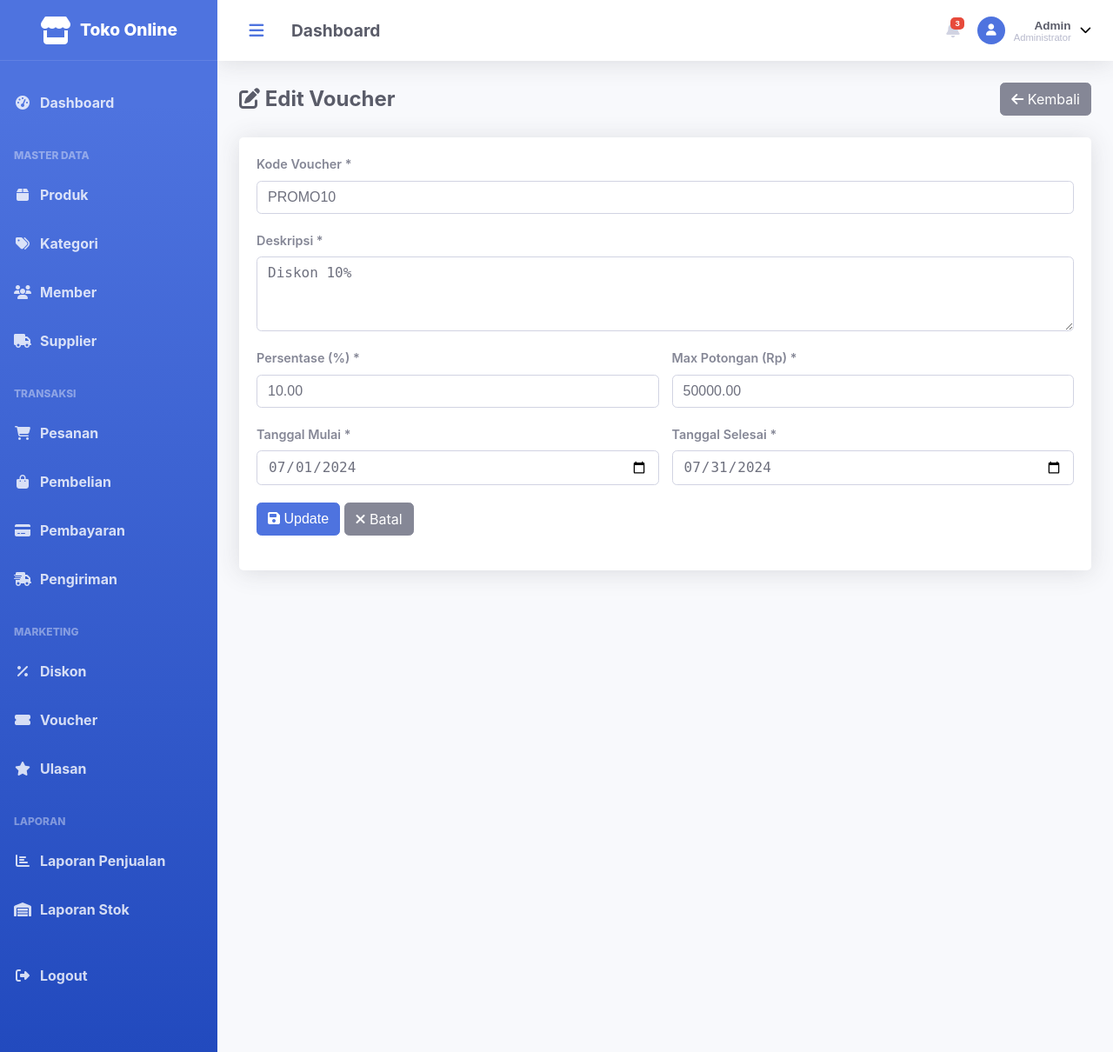
After one commit to suryo/template-toko-online-html-bootstrap5, a PHP site: page /belajar-web/admin/voucher/edit.php?id=1 in a window 1280 px wide. The commit adds this page. Shown: the whole page at 87% size. Run offline with PHP 8.4, Linux system fonts and the light colour scheme; a user stored in the database is signed in; data comes from the database, SQL or seed files in the repository.

Commit message:
fix url voucher

```diff
--- a/admin/includes/sidebar.php
+++ b/admin/includes/sidebar.php
@@ -1,3 +1,9 @@
+<?php
+// Get base URL for admin panel
+$protocol = isset($_SERVER['HTTPS']) && $_SERVER['HTTPS'] === 'on' ? 'https' : 'http';
+$host = $_SERVER['HTTP_HOST'];
+$base_url = $protocol . '://' . $host . '/template-toko-online-html-bootstrap5/admin/';
+?>
 <aside class="sidebar">
     <div class="sidebar-header">
         <div class="logo">
@@ -7,7 +13,7 @@
     </div>
 
     <nav class="sidebar-nav">
-        <a href="dashboard.php" class="nav-item active">
+        <a href="<?php echo $base_url; ?>dashboard.php" class="nav-item active">
             <i class="fas fa-tachometer-alt"></i>
             <span>Dashboard</span>
         </a>
@@ -15,22 +21,22 @@
         <div class="nav-section">
             <div class="nav-section-title">Master Data</div>
 
-            <a href="products.php" class="nav-item">
+            <a href="<?php echo $base_url; ?>products.php" class="nav-item">
                 <i class="fas fa-box"></i>
                 <span>Produk</span>
             </a>
 
-            <a href="categories.php" class="nav-item">
+            <a href="<?php echo $base_url; ?>categories.php" class="nav-item">
                 <i class="fas fa-tags"></i>
                 <span>Kategori</span>
             </a>
 
-            <a href="members.php" class="nav-item">
+            <a href="<?php echo $base_url; ?>members.php" class="nav-item">
                 <i class="fas fa-users"></i>
                 <span>Member</span>
             </a>
 
-            <a href="suppliers.php" class="nav-item">
+            <a href="<?php echo $base_url; ?>suppliers.php" class="nav-item">
                 <i class="fas fa-truck"></i>
                 <span>Supplier</span>
             </a>
@@ -39,22 +45,22 @@
         <div class="nav-section">
             <div class="nav-section-title">Transaksi</div>
 
-            <a href="orders.php" class="nav-item">
+            <a href="<?php echo $base_url; ?>orders.php" class="nav-item">
                 <i class="fas fa-shopping-cart"></i>
                 <span>Pesanan</span>
             </a>
 
-            <a href="purchases.php" class="nav-item">
+            <a href="<?php echo $base_url; ?>purchases.php" class="nav-item">
                 <i class="fas fa-shopping-bag"></i>
                 <span>Pembelian</span>
             </a>
 
-            <a href="payments.php" class="nav-item">
+            <a href="<?php echo $base_url; ?>payments.php" class="nav-item">
                 <i class="fas fa-credit-card"></i>
                 <span>Pembayaran</span>
             </a>
 
-            <a href="shipments.php" class="nav-item">
+            <a href="<?php echo $base_url; ?>shipments.php" class="nav-item">
                 <i class="fas fa-shipping-fast"></i>
                 <span>Pengiriman</span>
             </a>
@@ -63,17 +69,17 @@
         <div class="nav-section">
             <div class="nav-section-title">Marketing</div>
 
-            <a href="discounts.php" class="nav-item">
+            <a href="<?php echo $base_url; ?>discounts.php" class="nav-item">
                 <i class="fas fa-percent"></i>
                 <span>Diskon</span>
             </a>
 
-            <a href="vouchers.php" class="nav-item">
+            <a href="<?php echo $base_url; ?>voucher/index.php" class="nav-item">
                 <i class="fas fa-ticket-alt"></i>
                 <span>Voucher</span>
             </a>
 
-            <a href="reviews.php" class="nav-item">
+            <a href="<?php echo $base_url; ?>reviews.php" class="nav-item">
                 <i class="fas fa-star"></i>
                 <span>Ulasan</span>
             </a>
@@ -82,12 +88,12 @@
         <div class="nav-section">
             <div class="nav-section-title">Laporan</div>
 
-            <a href="reports.php" class="nav-item">
+            <a href="<?php echo $base_url; ?>reports.php" class="nav-item">
                 <i class="fas fa-chart-bar"></i>
                 <span>Laporan Penjualan</span>
             </a>
 
-            <a href="stock-report.php" class="nav-item">
+            <a href="<?php echo $base_url; ?>stock-report.php" class="nav-item">
                 <i class="fas fa-warehouse"></i>
                 <span>Laporan Stok</span>
             </a>
@@ -95,7 +101,7 @@
     </nav>
 
     <div class="sidebar-footer">
-        <a href="logout.php" class="nav-item">
+        <a href="<?php echo $base_url; ?>logout.php" class="nav-item">
             <i class="fas fa-sign-out-alt"></i>
             <span>Logout</span>
         </a>
@@ -103,11 +109,11 @@
 </aside>
 
 <script>
-    // Set active menu
-    const currentPage = window.location.pathname.split('/').pop();
+    // Set active menu based on current URL
+    const currentUrl = window.location.href;
     document.querySelectorAll('.nav-item').forEach(item => {
         item.classList.remove('active');
-        if (item.getAttribute('href') === currentPage) {
+        if (item.href === currentUrl || currentUrl.includes(item.getAttribute('href'))) {
             item.classList.add('active');
         }
     });
--- /dev/null
+++ b/admin/voucher/edit.php
@@ -0,0 +1,217 @@
+<?php
+session_start();
+
+// Check if admin is logged in
+if (!isset($_SESSION['admin_id'])) {
+    header('Location: ../login.php');
+    exit;
+}
+
+require_once __DIR__ . '/../../config/koneksi.php';
+
+$error = '';
+$success = '';
+$id = isset($_GET['id']) ? (int)$_GET['id'] : 0;
+
+if ($id <= 0) {
+    header('Location: index.php');
+    exit;
+}
+
+// Get voucher data
+$sql = "SELECT * FROM voucher WHERE id = ?";
+$stmt = mysqli_prepare($conn, $sql);
+mysqli_stmt_bind_param($stmt, 'i', $id);
+mysqli_stmt_execute($stmt);
+$result = mysqli_stmt_get_result($stmt);
+$voucher = mysqli_fetch_assoc($result);
+mysqli_stmt_close($stmt);
+
+if (!$voucher) {
+    header('Location: index.php');
+    exit;
+}
+
+if ($_SERVER['REQUEST_METHOD'] === 'POST') {
+    $kode_voucher = trim($_POST['kode_voucher'] ?? '');
+    $deskripsi = trim($_POST['deskripsi'] ?? '');
+    $persentase = trim($_POST['persentase'] ?? '');
+    $max_potongan = trim($_POST['max_potongan'] ?? '');
+    $tanggal_mulai = trim($_POST['tanggal_mulai'] ?? '');
+    $tanggal_selesai = trim($_POST['tanggal_selesai'] ?? '');
+
+    // Validation
+    if (empty($kode_voucher) || empty($deskripsi) || empty($persentase) || empty($max_potongan) || empty($tanggal_mulai) || empty($tanggal_selesai)) {
+        $error = 'Semua field wajib diisi!';
+    } elseif (!is_numeric($persentase) || $persentase < 0 || $persentase > 100) {
+        $error = 'Persentase harus antara 0-100!';
+    } elseif (!is_numeric($max_potongan) || $max_potongan < 0) {
+        $error = 'Max potongan harus berupa angka positif!';
+    } elseif (strtotime($tanggal_selesai) < strtotime($tanggal_mulai)) {
+        $error = 'Tanggal selesai harus setelah tanggal mulai!';
+    } else {
+        // Check if voucher code already exists (except current voucher)
+        $checkSql = "SELECT id FROM voucher WHERE kode_voucher = ? AND id != ?";
+        $checkStmt = mysqli_prepare($conn, $checkSql);
+        mysqli_stmt_bind_param($checkStmt, 'si', $kode_voucher, $id);
+        mysqli_stmt_execute($checkStmt);
+        $checkResult = mysqli_stmt_get_result($checkStmt);
+
+        if (mysqli_num_rows($checkResult) > 0) {
+            $error = 'Kode voucher sudah digunakan!';
+        } else {
+            // Update voucher
+            $sql = "UPDATE voucher SET kode_voucher = ?, deskripsi = ?, persentase = ?, max_potongan = ?,
+                    tanggal_mulai = ?, tanggal_selesai = ? WHERE id = ?";
+            $stmt = mysqli_prepare($conn, $sql);
+            mysqli_stmt_bind_param(
+                $stmt,
+                'ssddssi',
+                $kode_voucher,
+                $deskripsi,
+                $persentase,
+                $max_potongan,
+                $tanggal_mulai,
+                $tanggal_selesai,
+                $id
+            );
+
+            if (mysqli_stmt_execute($stmt)) {
+                $success = 'Voucher berhasil diupdate!';
+                // Reload voucher data
+                $voucher['kode_voucher'] = $kode_voucher;
+                $voucher['deskripsi'] = $deskripsi;
+                $voucher['persentase'] = $persentase;
+                $voucher['max_potongan'] = $max_potongan;
+                $voucher['tanggal_mulai'] = $tanggal_mulai;
+                $voucher['tanggal_selesai'] = $tanggal_selesai;
+            } else {
+                $error = 'Gagal mengupdate voucher: ' . mysqli_error($conn);
+            }
+            mysqli_stmt_close($stmt);
+        }
+        mysqli_stmt_close($checkStmt);
+    }
+}
+?>
+<!DOCTYPE html>
+<html lang="id">
+
+<head>
+    <meta charset="UTF-8">
+    <meta name="viewport" content="width=device-width, initial-scale=1.0">
+    <title>Edit Voucher - Admin Panel</title>
+    <link rel="stylesheet" href="../assets/css/admin.css">
+    <link rel="stylesheet" href="https://cdnjs.cloudflare.com/ajax/libs/font-awesome/6.4.0/css/all.min.css">
+    <style>
+        .alert {
+            padding: 12px 20px;
+            margin-bottom: 20px;
+            border-radius: 4px;
+            font-size: 14px;
+        }
+
+        .alert-success {
+            background-color: #d4edda;
+            color: #155724;
+            border: 1px solid #c3e6cb;
+        }
+
+        .alert-danger {
+            background-color: #f8d7da;
+            color: #721c24;
+            border: 1px solid #f5c6cb;
+        }
+    </style>
+</head>
+
+<body>
+    <?php include '../includes/sidebar.php'; ?>
+
+    <div class="main-content">
+        <?php include '../includes/topbar.php'; ?>
+
+        <div class="content-wrapper">
+            <div class="page-header">
+                <h1><i class="fas fa-edit"></i> Edit Voucher</h1>
+                <a href="index.php" class="btn btn-secondary">
+                    <i class="fas fa-arrow-left"></i> Kembali
+                </a>
+            </div>
+
+            <?php if ($success): ?>
+                <div class="alert alert-success">
+                    <i class="fas fa-check-circle"></i> <?php echo htmlspecialchars($success); ?>
+                </div>
+            <?php endif; ?>
+
+            <?php if ($error): ?>
+                <div class="alert alert-danger">
+                    <i class="fas fa-exclamation-circle"></i> <?php echo htmlspecialchars($error); ?>
+                </div>
+            <?php endif; ?>
+
+            <div class="card">
+                <div class="card-body">
+                    <form method="POST" action="">
+                        <div class="form-group">
+                            <label>Kode Voucher *</label>
+                            <input type="text" name="kode_voucher" class="form-control" required
+                                value="<?php echo htmlspecialchars($voucher['kode_voucher']); ?>"
+                                placeholder="Contoh: PROMO10">
+                        </div>
+
+                        <div class="form-group">
+                            <label>Deskripsi *</label>
+                            <textarea name="deskripsi" class="form-control" rows="3" required
+                                placeholder="Deskripsi voucher"><?php echo htmlspecialchars($voucher['deskripsi']); ?></textarea>
+                        </div>
+
+                        <div class="form-row">
+                            <div class="form-group">
+                                <label>Persentase (%) *</label>
+                                <input type="number" name="persentase" class="form-control" required
+                                    min="0" max="100" step="0.01"
+                                    value="<?php echo htmlspecialchars($voucher['persentase']); ?>"
+                                    placeholder="0.00">
+                            </div>
+
+                            <div class="form-group">
+                                <label>Max Potongan (Rp) *</label>
+                                <input type="number" name="max_potongan" class="form-control" required
+                                    min="0" step="0.01"
+                                    value="<?php echo htmlspecialchars($voucher['max_potongan']); ?>"
+                                    placeholder="50000">
+                            </div>
+                        </div>
+
+                        <div class="form-row">
+                            <div class="form-group">
+                                <label>Tanggal Mulai *</label>
+                                <input type="date" name="tanggal_mulai" class="form-control" required
+                                    value="<?php echo htmlspecialchars($voucher['tanggal_mulai']); ?>">
+                            </div>
+
+                            <div class="form-group">
+                                <label>Tanggal Selesai *</label>
+                                <input type="date" name="tanggal_selesai" class="form-control" required
+                                    value="<?php echo htmlspecialchars($voucher['tanggal_selesai']); ?>">
+                            </div>
+                        </div>
+
+                        <div class="form-group">
+                            <button type="submit" class="btn btn-primary">
+                                <i class="fas fa-save"></i> Update
+                            </button>
+                            <a href="index.php" class="btn btn-secondary">
+                                <i class="fas fa-times"></i> Batal
+                            </a>
+                        </div>
+                    </form>
+                </div>
+            </div>
+        </div>
+    </div>
+</body>
+
+</html>
```
Also changed, not shown: admin/voucher/add.php (added, +182 -0 lines), admin/voucher/delete.php (added, +28 -0 lines), admin/voucher/index.php (added, +180 -0 lines).
